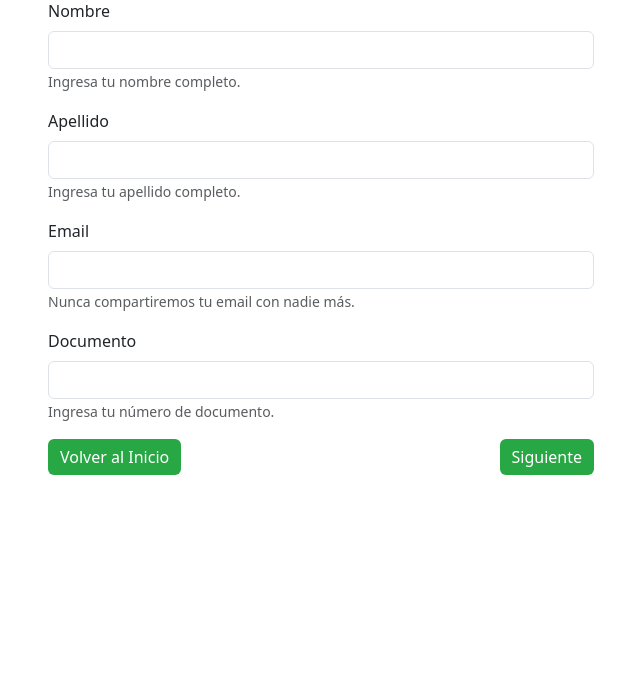
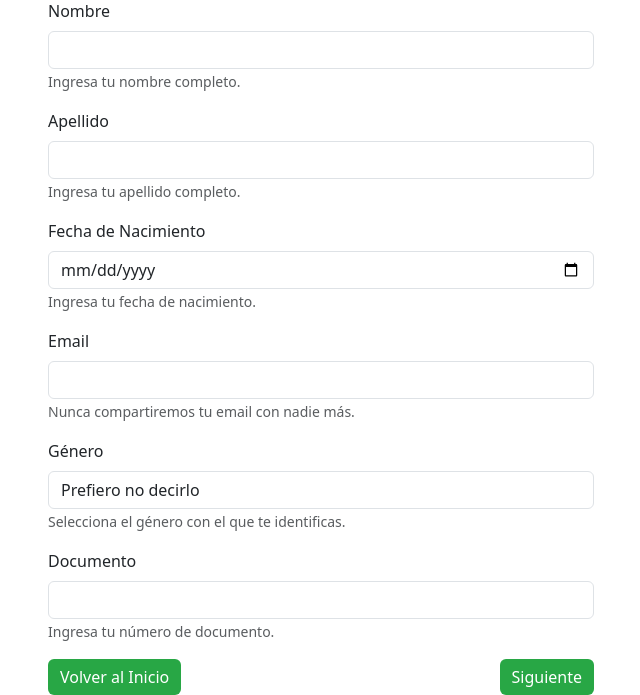
Before and after one commit to gabriela611/Hojii-Scan, a Django app: page /cv/cv/personal-info/ in a window 1280 px wide. Shown: the part 111-806 px from the top of the page, without its empty margins (319-959 px from the left). Before the commit the page ends 586 px from the top, so only its background shows below. Run offline with Django 5.2, Linux system fonts and the light colour scheme; some libraries are stand-ins or nearby versions.

Commit message:
Actualización de Información Personal formulario

```diff
--- a/cv_forms/forms.py
+++ b/cv_forms/forms.py
@@ -4,9 +4,16 @@ from .models import WorkExperience
 from django.forms import modelformset_factory
 
 class PersonalInfoForm(forms.ModelForm):
+    fecha_nacimiento = forms.DateField(
+        widget=forms.DateInput(attrs={'type': 'date', 'class': 'form-control'})
+    )
+
     class Meta:
         model = PersonalInfo
-        fields = ['nombre', 'apellido', 'email', 'documento']
+        fields = ['nombre', 'apellido', 'email', 'documento', 'genero', 'fecha_nacimiento']
+        widgets = {
+            'genero': forms.Select(attrs={'class': 'form-control'}),
+        }
 
 class EducationInfoForm(forms.ModelForm):
     class Meta:
--- a/cv_forms/models.py
+++ b/cv_forms/models.py
@@ -2,10 +2,19 @@ from django.db import models
 
 
 class PersonalInfo(models.Model):
+    GENERO_OPCIONES = [
+        ('M', 'Masculino'),
+        ('F', 'Femenino'),
+        ('NB', 'No Binario'),
+        ('O', 'Otro'),
+        ('P', 'Prefiero no decirlo'),
+    ]
     nombre = models.CharField(max_length=100)
     apellido = models.CharField(max_length=100)
     email = models.EmailField()
     documento = models.CharField(max_length=20, unique=True)
+    genero = models.CharField(max_length=2, choices=GENERO_OPCIONES, default='P')
+    fecha_nacimiento = models.DateField(null=True, blank=True)
 
     def __str__(self):
         return f"{self.nombre} {self.apellido}"
--- a/cv_forms/templates/personal_info.html
+++ b/cv_forms/templates/personal_info.html
@@ -55,6 +55,19 @@
                         {% endif %}
                     </div>
 
+                    <!-- Campo Fecha de Nacimiento -->
+                    <div class="form-group mb-3">
+                        <label for="{{ form.fecha_nacimiento.id_for_label }}" class="form-label d-block">Fecha de Nacimiento</label>
+                        {{ form.fecha_nacimiento }}
+                        <small id="fechaHelp" class="form-text text-muted">
+                            Ingresa tu fecha de nacimiento.
+                        </small>
+                        {% if form.fecha_nacimiento.errors %}
+                            <div class="text-danger">{{ form.fecha_nacimiento.errors }}</div>
+                        {% endif %}
+                    </div>
+
+
                     <!-- Campo Email -->
                     <div class="form-group mb-3">
                         <label for="{{ form.email.id_for_label }}" class="form-label d-block">Email</label>
@@ -64,6 +77,17 @@
                         </small>
                         {% if form.email.errors %}
                             <div class="text-danger">{{ form.email.errors }}</div>
+                        {% endif %}
+                    </div>
+                    <!-- Campo Género -->
+                    <div class="form-group mb-3">
+                        <label for="{{ form.genero.id_for_label }}" class="form-label d-block">Género</label>
+                        {{ form.genero|add_class:"form-control" }}
+                        <small id="generoHelp" class="form-text text-muted">
+                            Selecciona el género con el que te identificas.
+                        </small>
+                        {% if form.genero.errors %}
+                            <div class="text-danger">{{ form.genero.errors }}</div>
                         {% endif %}
                     </div>
 
```
Also changed, not shown: cv_forms/migrations/0004_personalinfo_fecha_nacimiento_personalinfo_genero.py (added), db.sqlite3.
